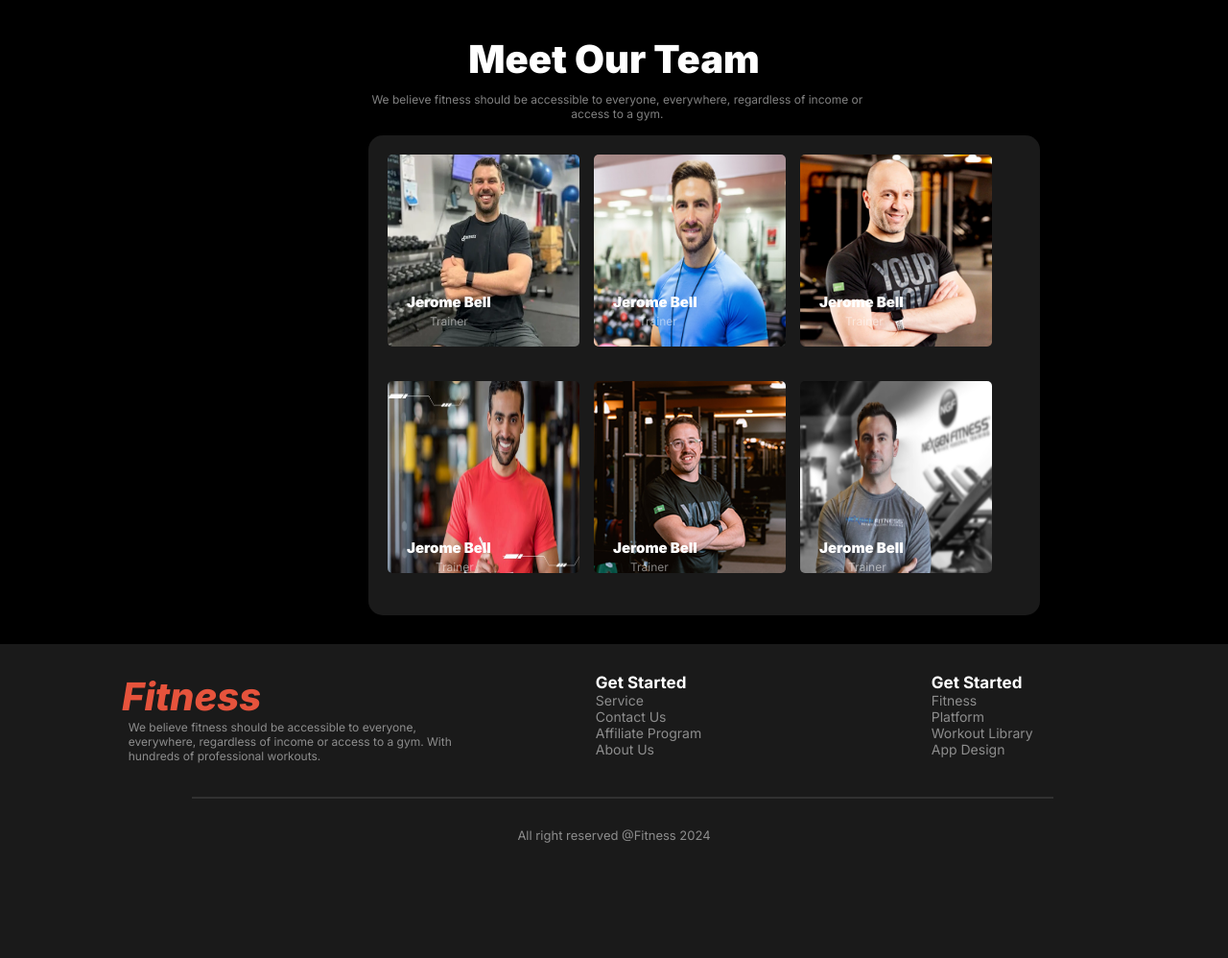
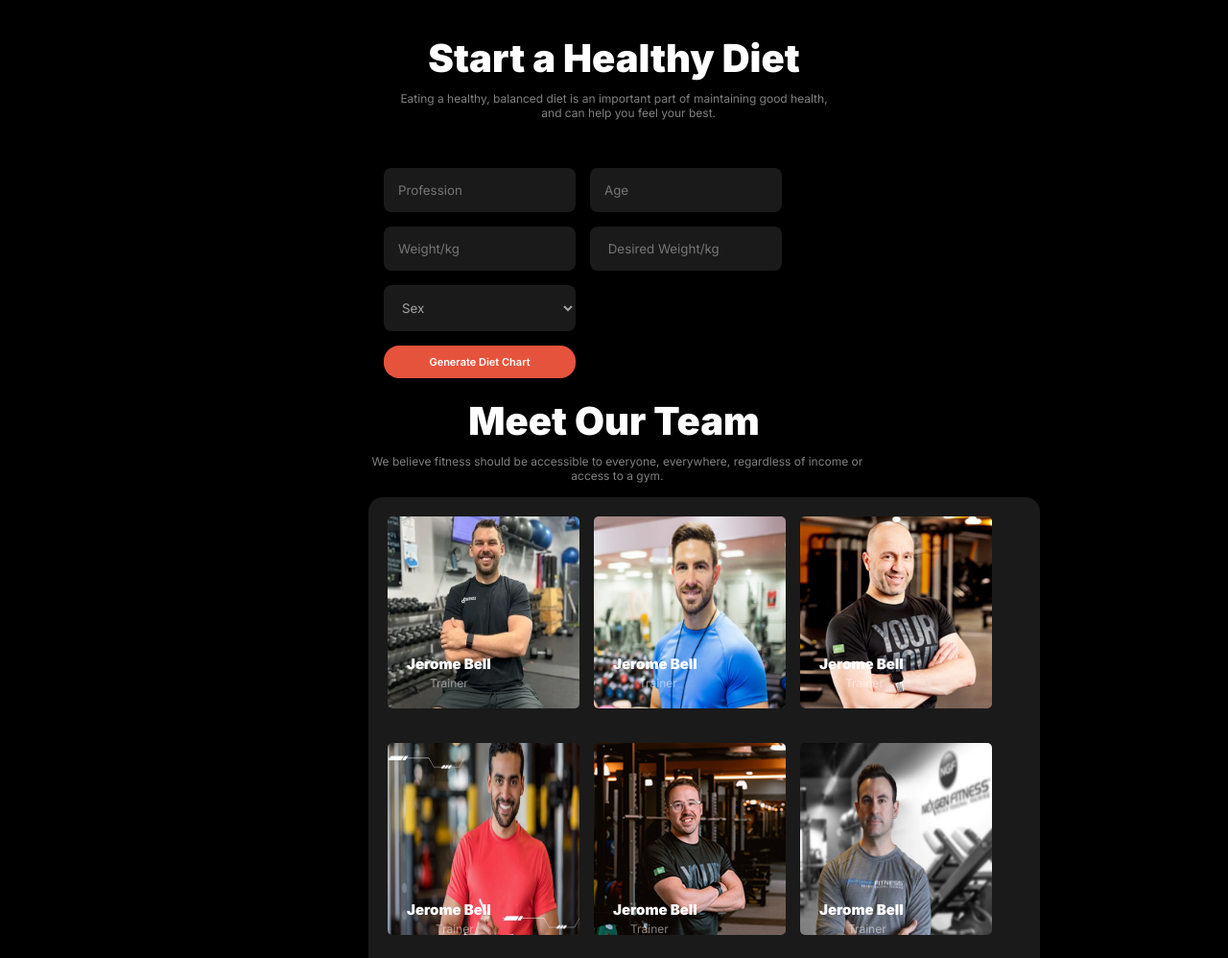
Before and after one commit to Farjana-22/a2, a plain HTML site: page index.html in a window 1280 px wide. Shown: the part 1700-2698 px from the top of the page at 96% size. Drawn offline with Linux system fonts and the light colour scheme; a web font is replaced by a local one.

Commit message:
added new section

```diff
--- a/index.html
+++ b/index.html
@@ -161,6 +161,27 @@ access to a gym.
         </div>
       </div>
      </div>
+     <div class="diet">
+      <div class="diet-con">
+        <h4>Start a Healthy Diet</h4>
+        <pre class="statement">Eating a healthy, balanced diet is an important part of maintaining good health,
+         and can help you feel your best.</pre>
+      </div>
+      <br>
+      <form >
+        <input type="text" placeholder="Profession">
+        <input type="number" placeholder="Age">
+        <input type="number" placeholder="Weight/kg">
+        <input type="number" placeholder=" Desired Weight/kg">
+        <select>
+          <option >Sex</option>
+          <option >Male</option>
+          <option>Female</option>
+          </select>
+          <br>
+          <button type="button">Generate Diet Chart </button>
+       </form>
+     </div>
      <div class="team">
       <div class="pr">
         <h2>Meet Our Team</h2>
@@ -244,8 +265,7 @@ access to a gym.
         </ul>
       </div>
     </div>
-
-    <hr>
+  <hr>
   <p>All right reserved @Fitness 2024</p>
   </footer>
 
--- a/style.css
+++ b/style.css
@@ -394,3 +394,17 @@ footer p {
     margin-top: 30px;
 
 }
+.diet h4{
+    color: white;
+    font-size: 40px;
+    font-weight: 900;
+    line-height: 120%;
+    margin-bottom: 10px;
+}
+.diet-con {
+   text-align: center;
+
+}
+.diet form {
+    margin-left: 400px;
+}
```
